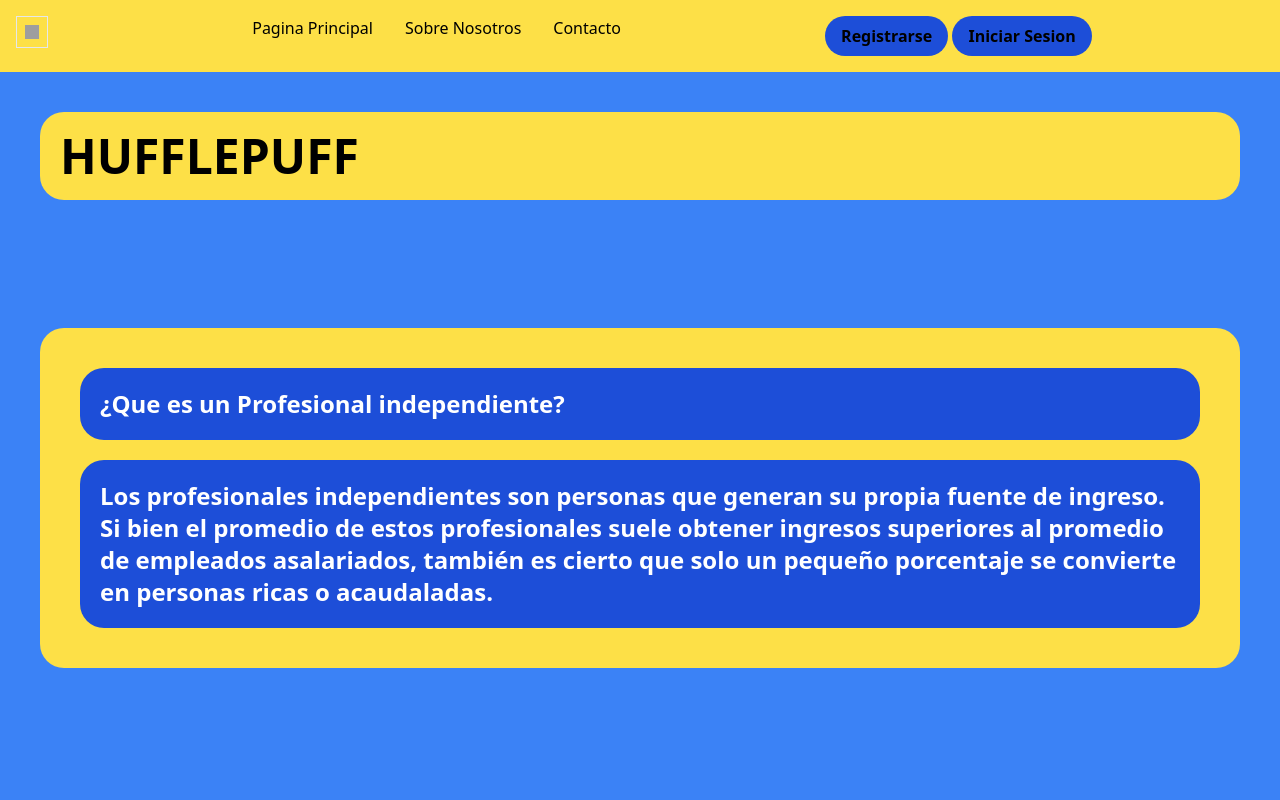
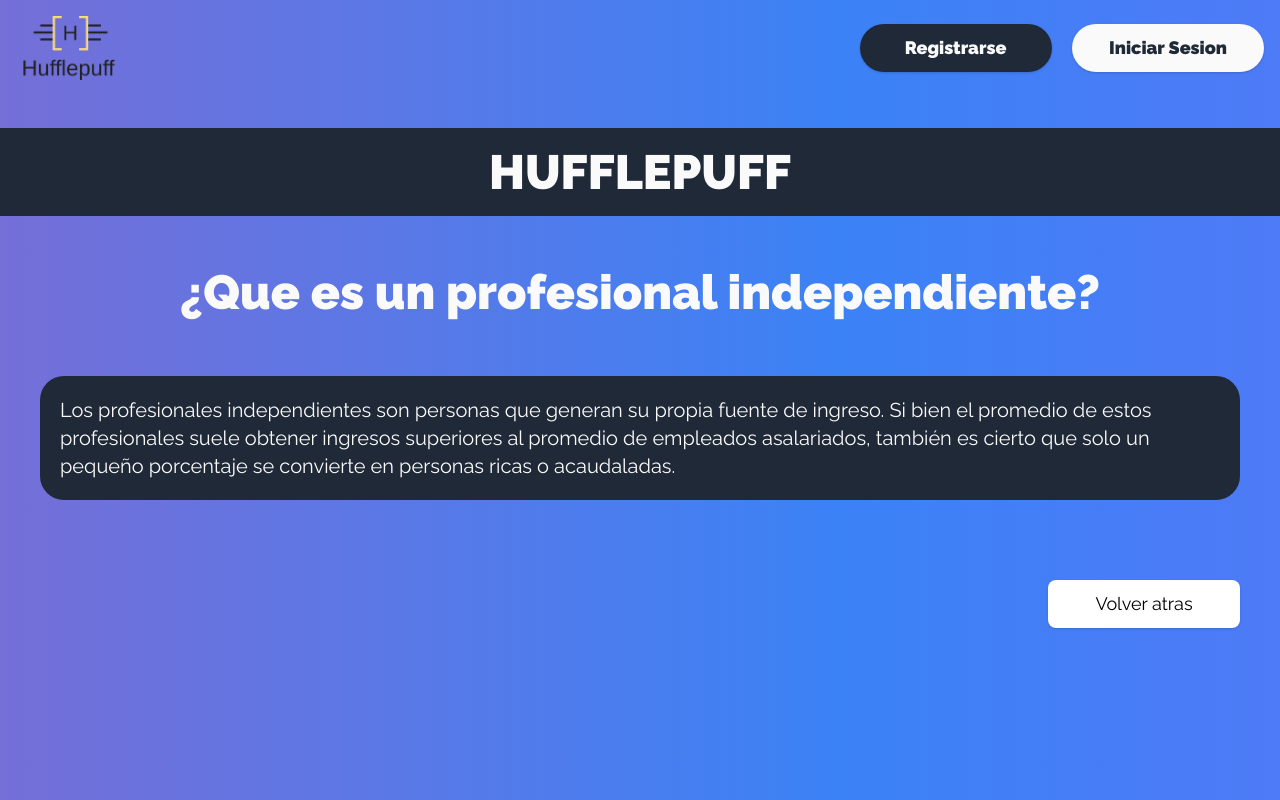
Before and after one commit to sofisil/Hufflepuff-Dec-22, a Flask app: template templates/profesional.html in a window 1280 px wide. Run offline with Flask 2, Linux system fonts and the light colour scheme; the template is opened without the code that fills it, so the values that code supplies are empty; parts of the project's set-up code (start-up, migrations or seed data) failed here and were passed over; some libraries are stand-ins or nearby versions; grey boxes are pictures that could not be loaded.

Commit message:
subo la pagina de inicio actualizada x3

```diff
--- a/templates/profesional.html
+++ b/templates/profesional.html
@@ -1,44 +1,94 @@
 <!DOCTYPE html>
 <html lang="en">
 <head>
-    <meta charset="UTF-8">
-    <meta http-equiv="X-UA-Compatible" content="IE=edge">
-    <meta name="viewport" content="width=device-width, initial-scale=1.0">
+    <link rel="preconnect" href="https://fonts.googleapis.com" />
+    <link rel="preconnect" href="https://fonts.gstatic.com" crossorigin />
+    <link
+  href="https://fonts.googleapis.com/css2?family=Inter:wght@900&display=swap"
+  rel="stylesheet"/>
+    <link rel="preconnect" href="https://fonts.googleapis.com"><link rel="preconnect" href="https://fonts.gstatic.com" crossorigin><link href="https://fonts.googleapis.com/css2?family=Raleway:wght@400;900&display=swap" rel="stylesheet">
     <script src="https://cdn.tailwindcss.com"></script>
-    <title>Profesional Independiente</title>
+    <title>Emprendedor</title>
+    <style>
+        /* .emprendedor-independiente {
+            display: flex;
+        }
+        .pf-1{
+            background-color:#6995C0;
+            margin-right: 15px;
+        }
+        .pf-2{
+            background-color: #6995C0;
+            margin-right: 15px;
+        } */
+        body
+        {
+    font-family: "Inter", sans-serif;
+  }
+
+  .background-animate {
+    background-size: 400%;
+
+    -webkit-animation: AnimationName 10s ease infinite;
+    -moz-animation: AnimationName 10s ease infinite;
+    animation: AnimationName 10s ease infinite;
+  }
+
+  @keyframes AnimationName {
+    0%,
+    100% {
+      background-position: 0% 50%;
+    }
+    50% {
+      background-position: 100% 50%;
+    }
+  }
+        @import url('https://fonts.googleapis.com/css2?family=Raleway:wght@400;900&display=swap');
+    </style>
 </head>
-<body class="bg-blue-500">
-<div class="bg-blue-500">
-    <div >
-        <nav class="flex justify-between bg-yellow-300">
+<!------------------------------------------ ACA EMPIEZA EL CODIGO DE LA PAGINA --------------------------------------------------------->
+<!-- ANIMACION DEL FONDO -->
+<body class=" text-[#FAFAFA]" style="font-family: 'Raleway', sans-serif;">
+    <div
+    class="
+      w-full
+      h-screen
+      bg-gradient-to-r
+      from-pink-500
+      via-blue-500
+      to-purple-500
+      background-animate
+    "
+  >
+  <!-- ------------------------------------EL HEADER ------------------------------------------------------->
+  <div class="justify-between" >
+    <header class="flex justify-between items-center text-[#FAFAFA] text-xl" style="font-family: 'Raleway', sans-serif; font-weight: 900">
         <div>
-                <img class="h-8 w-8 p-2 border border-blue m-4" src="https://img.wattpad.com/useravatar/PDMHufflepuff.128.92925.jpg" alt="">
+            <img src="/static/Logo_mientras.png" alt="" class="h-24 p-4">
         </div>
-            <div>
-                <ul class="flex justify-between items-center">
-                    <li class="p-4">Pagina Principal</li>
-                    <li class="p-4">Sobre Nosotros</li>
-                    <li class="p-4">Contacto</li>
-                </ul>
-            </div>
-            <div class="p-4">
-                <button class="bg-blue-700 hover:bg-yellow-300 text-grey font-bold py-2 px-4 rounded-full">
+        <div class="space-x-4 p-4">
+            <button class="group relative h-12 w-48 overflow-hidden drop-shadow-sm rounded-full bg-[#1f2937] text-lg shadow hover:bg-[#151B23] ">
                 Registrarse
               </button>
-                <button class="bg-blue-700 hover:bg-yellow-300 text-grey font-bold py-2 px-4 rounded-full">
+            <button class="text-[#1f2937] group relative h-12 w-48 drop-shadow-sm overflow-hidden rounded-full bg-[#fafafa] text-lg shadow hover:bg-[#EEE7E7]">
                 Iniciar Sesion
               </button>
         </div>
-        <div>
+    </header>
+<!-------------------------------------------------EL TITULO -------------------------------------------------->
+</div>
+<h1 class="text-5xl	font-bold text-[#FAFAFA] bg-[#1f2937] p-5 flex justify-center my-8"> HUFFLEPUFF </h1>
+<!-------------------------------------------------EL CUERPO -------------------------------------------------->
+    <h2 class="text-5xl flex flex-wrap flex justify-center p-5 m-5 font-bold rounded-2xl"> ¿Que es un profesional independiente?</h2>
+    <h3 class="text-xl flex flex-wrap flex justify-left p-5 m-10 rounded-3xl bg-[#1f2937]">Los profesionales independientes son personas que generan su propia fuente de ingreso. Si bien el promedio de estos profesionales suele obtener ingresos superiores al promedio de empleados asalariados, también es cierto que solo un pequeño porcentaje se convierte en personas ricas o acaudaladas.</h3>
+<!-------------------------------------------------EL BOTON DE VOLVER -------------------------------------------------->
+<div class="flex justify-end">
+<button class="group relative h-12 w-48 drop-shadow-sm overflow-hidden rounded-lg bg-white text-lg shadow m-10">
+    <div class="absolute inset-0 w-0 bg-[#1f2937] transition-all duration-[700ms] ease-out group-hover:w-full"></div>
+    <span class="relative text-black group-hover:text-white">Volver atras</span>
+</button>
+</div>
+</div>
 
-        </div>
-    </nav>
-    <h1 class="text-5xl	font-bold text-grey bg-yellow-300 p-5 m-10 flex justify-left rounded-3xl"> HUFFLEPUFF </h1>
-    <br>
-    <br>
-    <div class="emprendedor text-white bg-yellow-300 p-5 m-10 rounded-3xl">
-    <h2 class="text-2xl flex flex-wrap flex justify-left p-5 m-5 font-bold rounded-3xl bg-blue-700"> ¿Que es un Profesional independiente?</h2>
-    <h3 class="text-2xl flex flex-wrap flex justify-left p-5 m-5 font-bold rounded-3xl bg-blue-700">Los profesionales independientes son personas que generan su propia fuente de ingreso. Si bien el promedio de estos profesionales suele obtener ingresos superiores al promedio de empleados asalariados, también es cierto que solo un pequeño porcentaje se convierte en personas ricas o acaudaladas.</h3>
-    </div>
 </body>
 </html>
```
Also changed, not shown: templates/emprendedor.html (+72 -28 lines), templates/pag_inicio.html (+11 -10 lines). Lines whose indentation alone changed are shown as unchanged.
